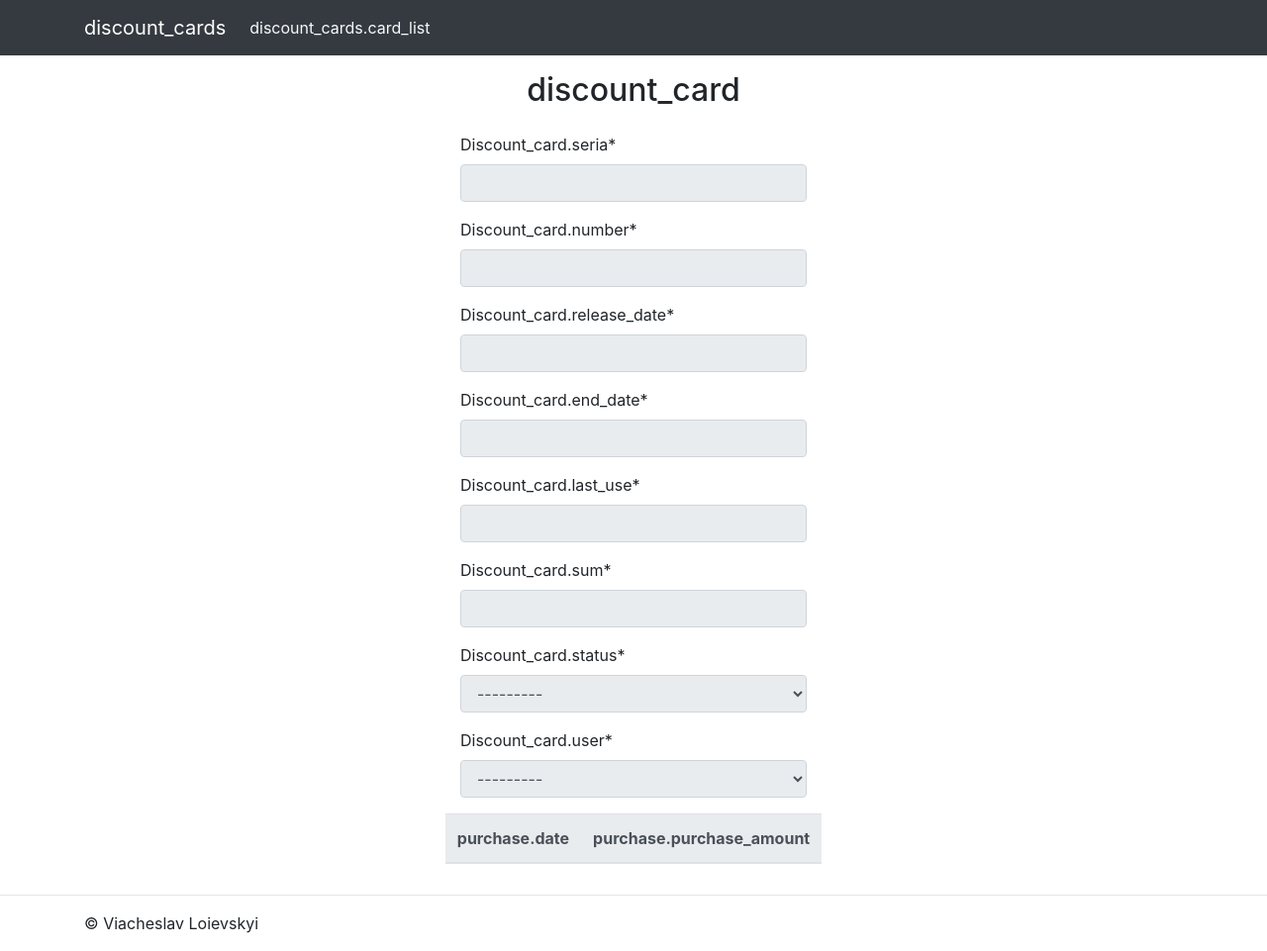
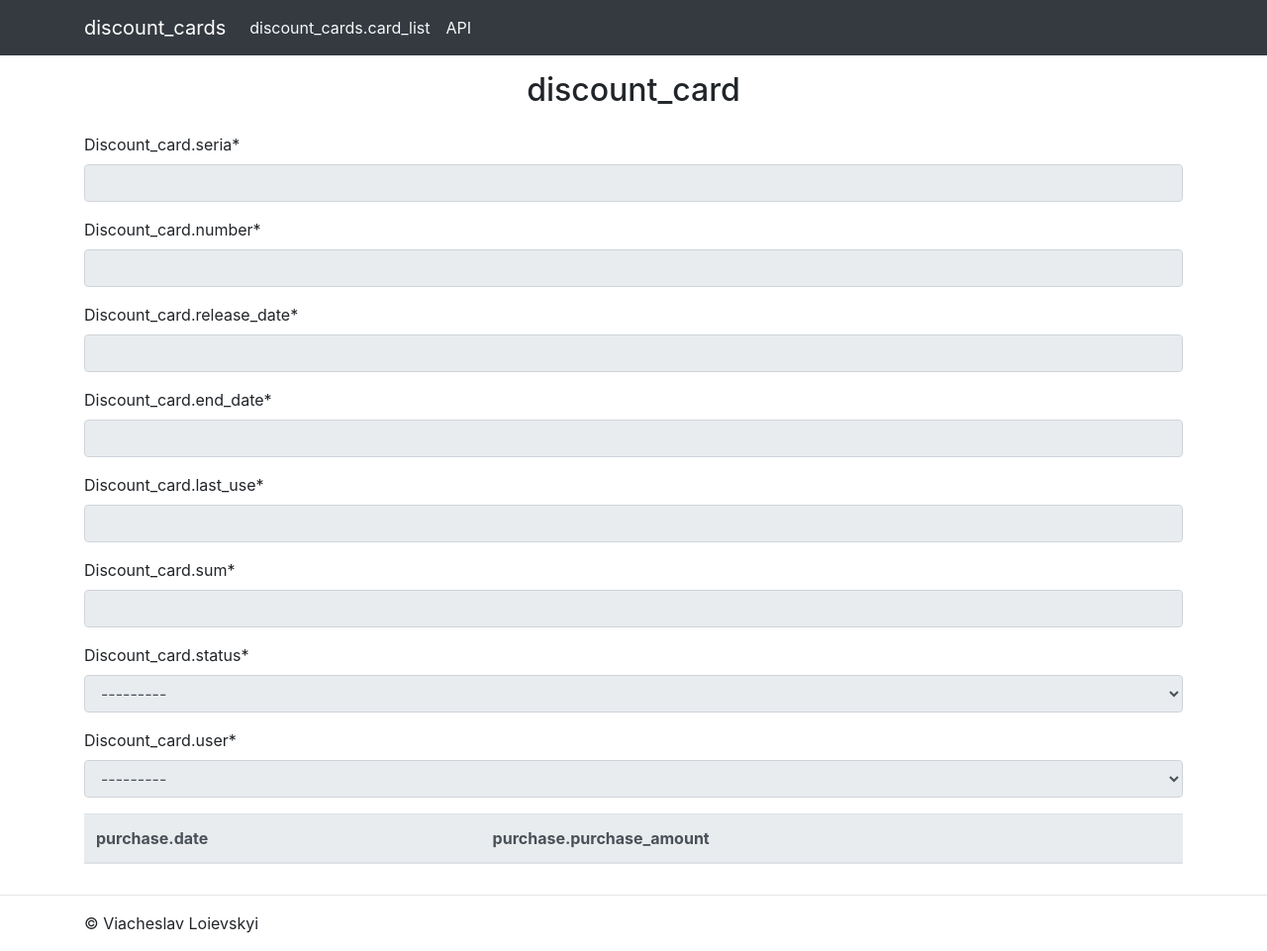
Before and after one commit to loievskyi/django-discount-cards, a Django app: template discount_cards/templates/discount_cards/single.html in a window 1280 px wide. Shown: the whole page at 99% size. Run offline with Django 3.2, Linux system fonts and the light colour scheme; the template is opened without the code that fills it: values that come from a table or form of the project are taken from there, others are empty; some libraries are stand-ins or nearby versions.

Commit message:
Added Translations; Added API on menu on header; Added redirect; Fixes

```diff
--- a/core/views.py
+++ b/core/views.py
@@ -12,7 +12,7 @@ from .serializers import DiscountCardSerializer, DiscountCardRetrieveSerializer
 class DiscountCardViewSet(ModelViewSet):
     filter_backends = (filters.SearchFilter, filters.OrderingFilter,
                        DjangoFilterBackend)
-    search_fields = ("seria", "number",)
+    search_fields = ("seria", "number", "status", "end_date")
     ordering_fields = ("-release_date",)
     filterset_fields = "__all__"
     serializer_class = DiscountCardSerializer
--- a/discount_cards/forms.py
+++ b/discount_cards/forms.py
@@ -16,7 +16,6 @@ class ReadOnlyDiscountCardForm(ModelForm):
 
     def __init__(self, *args, **kwargs):
         super().__init__(*args, **kwargs)
-        print(type(self.fields))
         for field in self.fields.values():
             field.widget.attrs["readonly"] = True
 
--- a/discount_cards/templates/discount_cards/change_status.html
+++ b/discount_cards/templates/discount_cards/change_status.html
@@ -17,7 +17,6 @@
       </div>
     </div>
     <div class="row">
-      <div class="col-md"></div>
       <div class="col-md">
         <form class="" method="post">
           {% csrf_token %}
@@ -25,7 +24,6 @@
           <button type="submit" class="btn btn-dark text-white">{% trans "submit" %}</button>
         </form>
       </div>
-      <div class="col-md"></div>
     </div>
   </div>
 </main>
--- a/discount_cards/templates/discount_cards/header.html
+++ b/discount_cards/templates/discount_cards/header.html
@@ -17,6 +17,9 @@
           <li class="nav-item">
             <a class="nav-link text-light" href="{% url 'discount_cards:card-list' %}">{% trans "discount_cards.card_list" %}</a>
           </li>
+          <li class="nav-item">
+            <a class="nav-link text-light" href="{% url 'core:discount-card-list' %}">{% trans "API" %}</a>
+          </li>
         </ul>
         {% comment %}
         <form class="form-inline my-2 my-lg-0 flex-nowrap">
--- a/discount_cards/templates/discount_cards/single.html
+++ b/discount_cards/templates/discount_cards/single.html
@@ -17,17 +17,14 @@
       </div>
     </div>
     <div class="row">
-      <div class="col-md"></div>
       <div class="col-md">
         <form class="" action="index.html" method="post">
           {% csrf_token %}
           {{ card_form|crispy }}
         </form>
       </div>
-      <div class="col-md"></div>
     </div>
     <div class="row">
-      <div class="col-md"></div>
       <div class="col-md">
         <table class="table">
           <tr>
@@ -50,7 +47,6 @@
           {% include "_pagination.html" %}
         {% endif %}
       </div>
-      <div class="col-md"></div>
     </div>
   </div>
 </main>
--- a/discount_cards/urls.py
+++ b/discount_cards/urls.py
@@ -1,4 +1,5 @@
 from django.urls import path
+from django.views.generic.base import RedirectView
 
 from .views import DiscountCardListView, DiscountCardView, DiscountCardUpdateStatusView
 
@@ -14,4 +15,5 @@ urlpatterns = [
          name="edit_card"),
     # path("delete/<int:pk>/", DiscountCardDeleteView.as_view(),
     #      name="delete_card"),
+    path("", RedirectView.as_view(url="list/")),
 ]
--- a/django_discount_cards/settings.py
+++ b/django_discount_cards/settings.py
@@ -111,9 +111,9 @@ AUTH_PASSWORD_VALIDATORS = [
 # Internationalization
 # https://docs.djangoproject.com/en/3.2/topics/i18n/
 
-LANGUAGE_CODE = 'en-us'
+LANGUAGE_CODE = 'ru'
 
-TIME_ZONE = 'UTC'
+TIME_ZONE = 'Europe/Kiev'
 
 USE_I18N = True
 
--- a/django_discount_cards/urls.py
+++ b/django_discount_cards/urls.py
@@ -1,9 +1,11 @@
 from django.contrib import admin
 from django.urls import path, include
+from django.views.generic.base import RedirectView
 
 
 urlpatterns = [
     path("admin/", admin.site.urls),
     path("discount-cards/", include("discount_cards.urls")),
-    path("api/v1/", include("core.urls")),
+    path("api/v1/", include("core.urls"), name="api"),
+    path("", RedirectView.as_view(url="discount-cards/")),
 ]
```
Also changed, not shown: discount_cards/templates/discount_cards/discount_cards_list.html (+9 -3 lines), discount_cards/views.py (+7 -1 lines), discount_cards/locale/ru/LC_MESSAGES/django.po (added).
